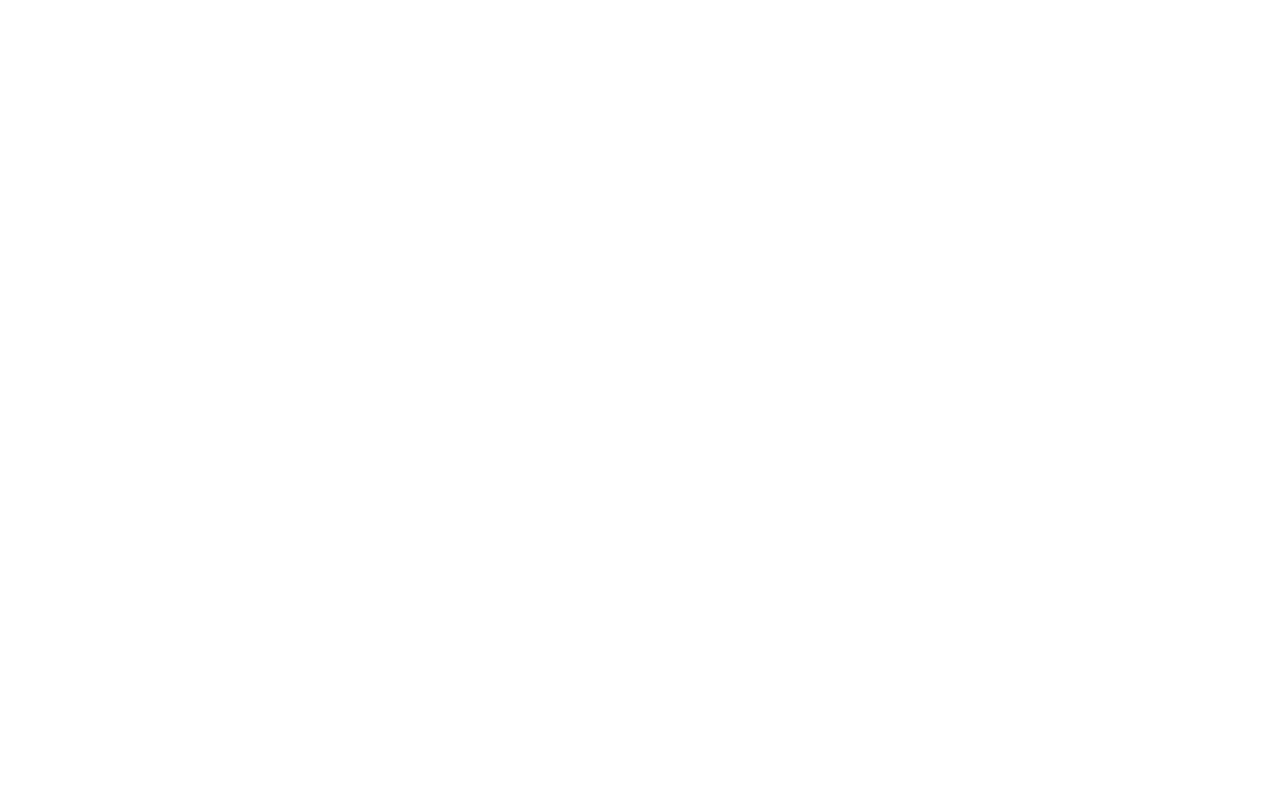
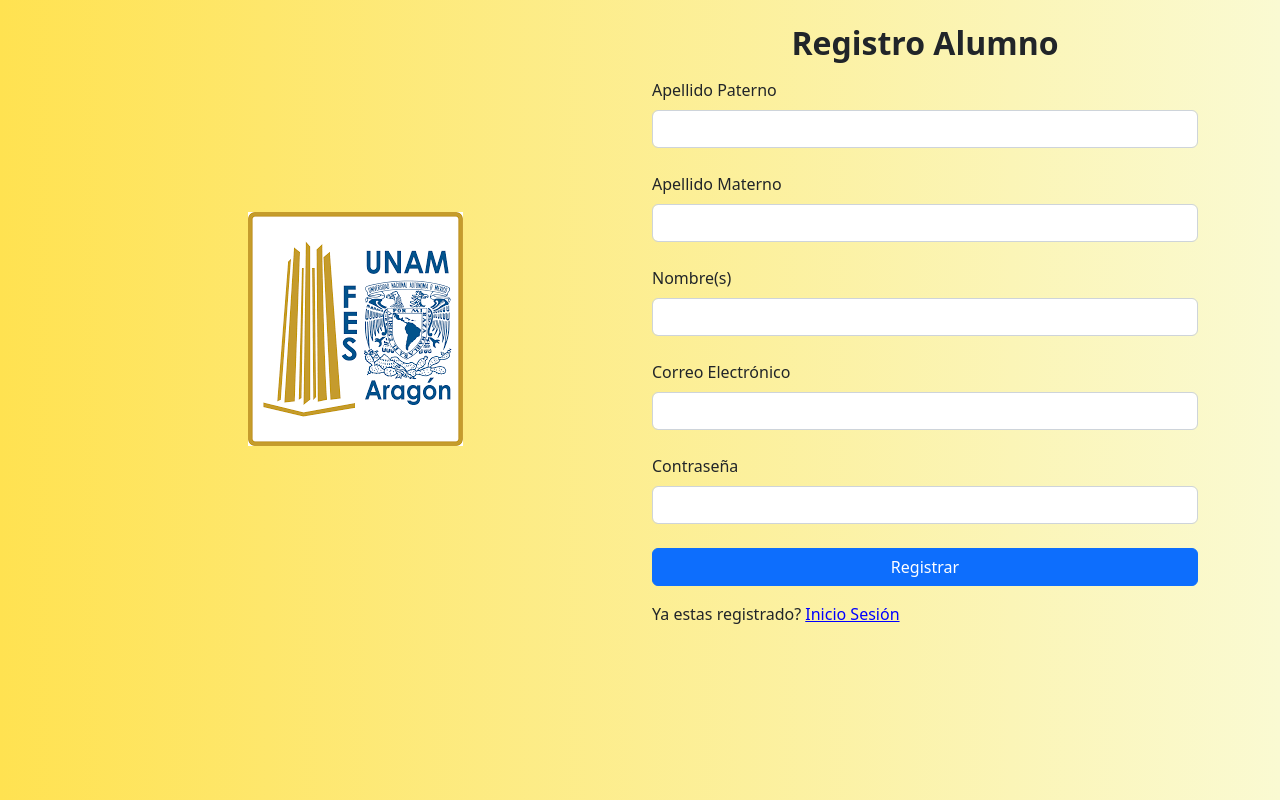
Before and after one commit to EnriqueRobles/plataformaUNAM, a PHP site: page /registroAlumnos.html in a window 1280 px wide. Before the commit the page is empty. Run offline with PHP 8.4, Linux system fonts and the light colour scheme.

Commit message:
Diseño final registros

```diff
--- a/index.html
+++ b/index.html
@@ -23,7 +23,7 @@
                 <form action="#">
                     <!--Campos a Rellenar-->
                     <div class="mb-4">
-                        <label for="email" class="form-label">Número de Cuenta o de Empleado</label>
+                        <label for="email" class="form-label">Correo</label>
                         <input type="email" class="form-control" name="email">
                     </div>
                     <div class="mb-4">
--- a/registroAlumnos.html
+++ b/registroAlumnos.html
@@ -0,0 +1,64 @@
+<!DOCTYPE html>
+<html lang="en">
+<head>
+    <meta charset="UTF-8">
+    <meta http-equiv="X-UA-Compatible" content="IE=edge">
+    <meta name="viewport" content="width=device-width, initial-scale=1.0">
+    <title>Registro Alumnos</title>
+    <link href="CSS/bootstrap.min.css" rel="stylesheet">
+    <link href="CSS/myEstilo.css" rel="stylesheet">
+
+</head>
+<body>
+    <!--Se coloca imagen y formulario-->
+    <div class="container mt-3">
+        <!--fila-->
+        <div class="row align-items-stretch">
+            <!--columna-->
+            <!--Se hace el breakpoint de la imagen-->
+            <div class="col bg d-none d-lg-block"></div>
+            <div class="col">
+                <h2 class="fw-bold text-center py-2 ">Registro Alumno</h2>
+                <!--Formulario login-->
+                <form action="#">
+                    <!--Campos a Rellenar-->
+                    <div class="mb-4">
+                        <label for="ap_paterno" class="form-label">Apellido Paterno</label>
+                        <input type="text" class="form-control" name="ap_paterno">
+                    </div>
+                    <div class="mb-4">
+                        <label for="ap_materno" class="form-label">Apellido Materno</label>
+                        <input type="text" class="form-control" name="ap_materno">
+                    </div>
+                    <div class="mb-4">
+                        <label for="nombre" class="form-label">Nombre(s)</label>
+                        <input type="text" class="form-control" name="nombre">
+                    </div>
+                    <div class="mb-4">
+                        <label for="email" class="form-label">Correo Electrónico</label>
+                        <input type="email" class="form-control" name="email">
+                    </div>
+                    <div class="mb-4">
+                        <label for="password" class="form-label">Contraseña</label>
+                        <input type="password" class="form-control" name="password">
+                    </div>
+
+                    <!--Boton-->
+                    <div class="d-grid">
+                        <button type="button" class="btn btn-primary">Registrar</button>
+                    </div>
+
+                    <!--Link Registro-->
+                    <div class="my-3">
+                        <span>Ya estas registrado? <a class="a" href="index.html">Inicio Sesión</a> </span>
+                    </div>
+                </form>
+            </div>
+        </div>
+    </div>
+
+
+    <script src="JS/bootstrap.bundle.min.js" ></script>
+    <script src="JS/bootstrap.min.js" ></script>
+</body>
+</html>
```
Also changed, not shown: registroProfesores.html (+64 -0 lines), CSS/myEstilo.css (line endings or trailing spaces).
